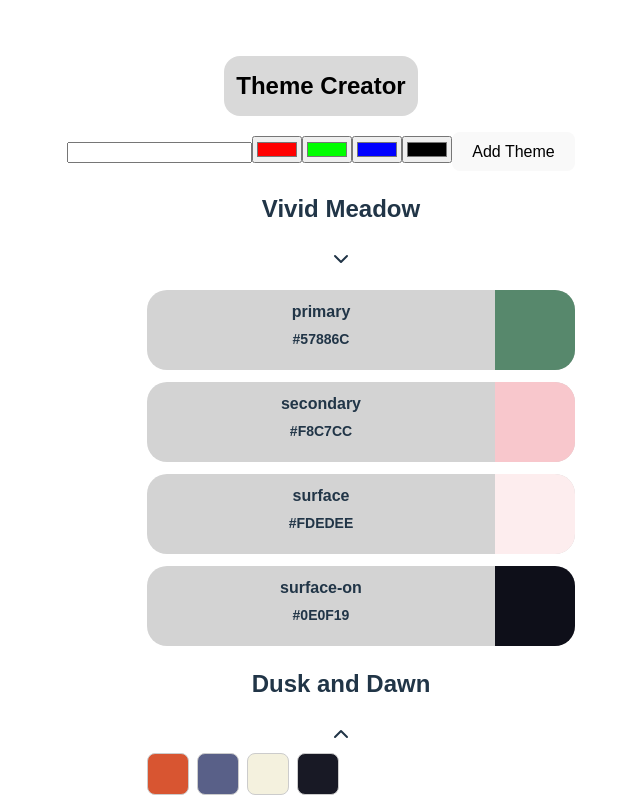
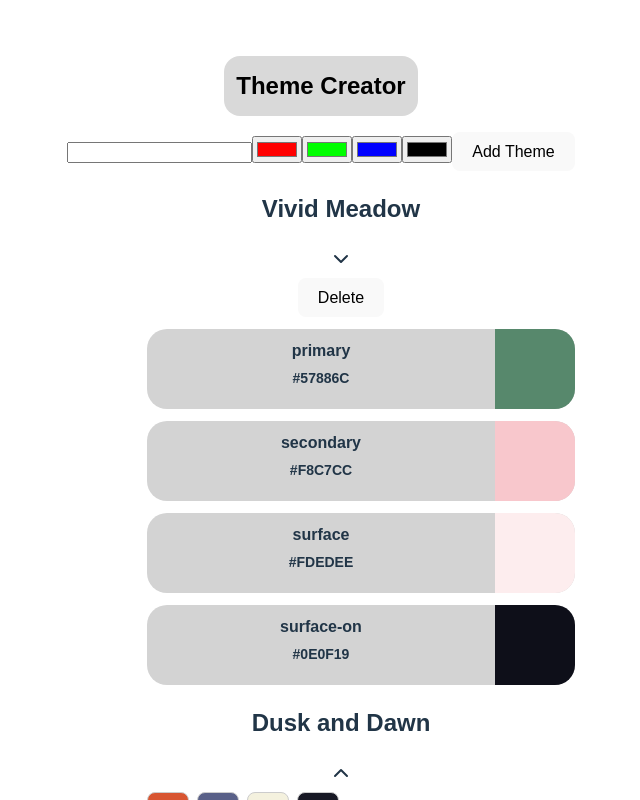
Before and after one commit to johannaheha/ThemeCreatorApp, a React (Vite) app: page / in a window 1280 px wide. Both pictures are taken after a click on the element "Vivid Meadow". Shown: the top 800 px of the page, without its empty margins (319-959 px from the left). Built offline with nearby package versions, Linux system fonts and the light colour scheme.

Commit message:
SolTask4

```diff
--- a/src/App.jsx
+++ b/src/App.jsx
@@ -27,6 +27,11 @@
 // pass the handleAddTheme function to the theme form component. --> <ThemeForm handleAddTheme={handleAddTheme} />
 // Test the form to ensure it successfully adds themes with titles and colors.
 
+//Task4
+// Enhance the detail view component to include a delete button.
+// In App.js, create a function handleDeleteTheme and implement the functionality to handle the delete action when the button is clicked.
+// Ensure that deleting a theme updates the theme list appropriately.
+
 import { useState } from "react";
 import { themes as initialThemes } from "./db";
 import ThemeForm from "./ThemeForm";
@@ -40,13 +45,29 @@ export default function App() {
     setThemes([newTheme, ...themes]);
   }
 
+  function handleDeleteTheme(themeToRevomeId) {
+    // console.log(themeId);
+    const filteredThemes = themes.filter((theme) => {
+      if (themeToRevomeId === theme.id) {
+        return false;
+      } else {
+        return true;
+      }
+    });
+    setThemes(filteredThemes);
+  }
+
   return (
     <>
       <header>Theme Creator</header>
       <ThemeForm handleAddTheme={handleAddTheme} />
       <ul>
         {themes.map((theme) => (
-          <Theme key={theme.id} theme={theme} />
+          <Theme
+            key={theme.id}
+            theme={theme}
+            handleOnDelete={handleDeleteTheme}
+          />
         ))}
       </ul>
     </>
--- a/src/Theme.jsx
+++ b/src/Theme.jsx
@@ -22,11 +22,14 @@ import { IconChevronUp, IconChevronDown } from "@tabler/icons-react";
 import { useState } from "react";
 import ColorCard from "./ColorCard";
 
-export default function Theme({ theme }) {
+export default function Theme({ theme, handleOnDelete }) {
   const [isOpen, setIsOpen] = useState();
 
   function onClick() {
     setIsOpen(!isOpen);
+  }
+  function onDelete() {
+    handleOnDelete(theme.id);
   }
 
   return (
@@ -38,6 +41,9 @@ export default function Theme({ theme }) {
             <h2>{theme.name}</h2>
             <IconChevronDown />
           </div>
+          <button type="button" onClick={onDelete}>
+            Delete
+          </button>
           <ul className="theme-detail">
             {theme.colors.map((color) => (
               <ColorCard
```
